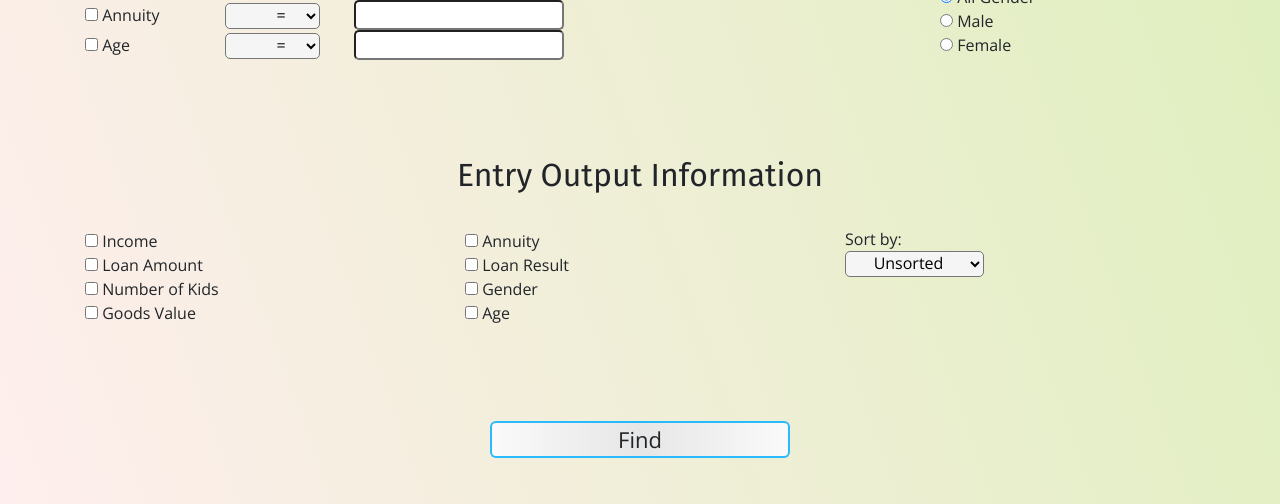
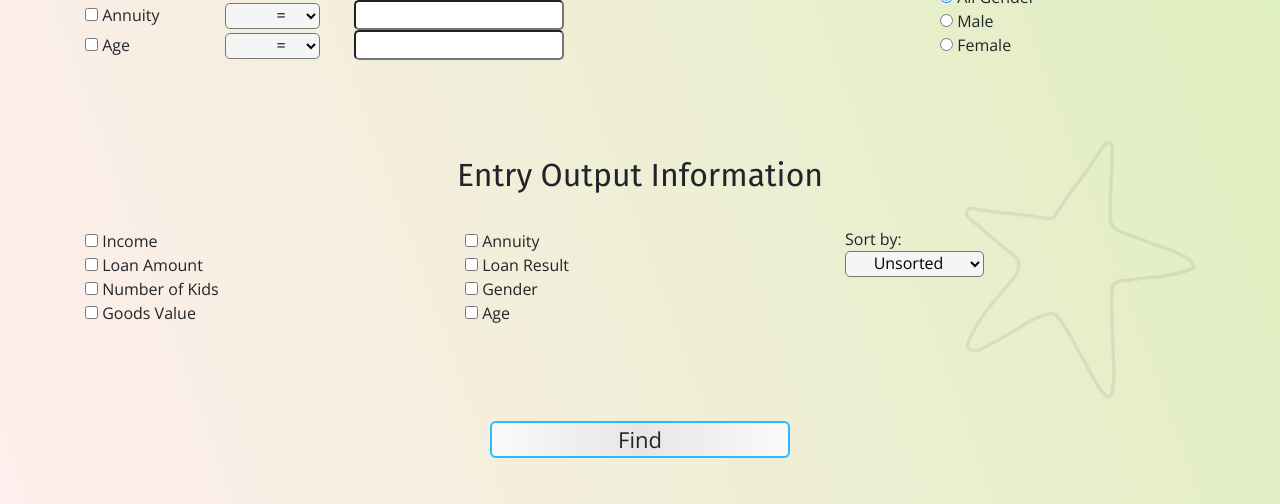
Before and after one commit to Ladoli/AIDataBase, a React (Create React App) app: page / in a window 1280 px wide. Shown: the part 330-834 px from the top of the page. Built offline with nearby package versions, Linux system fonts and the light colour scheme.

Commit message:
Starfish added

```diff
--- a/public/CSS/LoanGUI.css
+++ b/public/CSS/LoanGUI.css
@@ -204,3 +204,14 @@ input,select{
 select{
   background-color: rgb(245,245,245);
 }
+
+#starfishImage{
+  height: 400px;
+  width: 400px;
+  position: fixed;
+  right: 0px;
+  bottom: 0px;
+  opacity: .11;
+  background: none;
+  display: block;
+}
--- a/src/AppRouter.js
+++ b/src/AppRouter.js
@@ -4,6 +4,7 @@ import App from './App';
 import LoanAI from './LoanAI';
 import ClassifierAI from './ClassifierAI';
 import LoanNav from './LoanNav';
+import StarfishFloat from './StarfishFloat';
 
 // import BlackjackAI from './Projects/BlackjackAI';
 
@@ -22,8 +23,8 @@ class AppRouter extends Component {
           <Route exact path={process.env.PUBLIC_URL+"/"} component={App}/>
           <Route exact path={process.env.PUBLIC_URL+"/LoanAI"} component={LoanAI}/>
           <Route exact path={process.env.PUBLIC_URL+"/ClassifierAI"} component={ClassifierAI}/>
-
         </Switch>
+        <Route path={process.env.PUBLIC_URL+"/"} component={StarfishFloat}/>
       </div>
     );
   }
--- /dev/null
+++ b/src/StarfishFloat.js
@@ -0,0 +1,18 @@
+import React, { Component } from 'react';
+
+
+
+class StarfishFloat extends Component {
+
+
+
+  render() {
+    return(
+    // <div id="Starfish">
+      <img src="/Images/Starfish.png" id="starfishImage"/>
+    // </div>
+    )
+  }
+}
+
+export default StarfishFloat;
```
Also changed, not shown: public/Images/Starfish.png.
